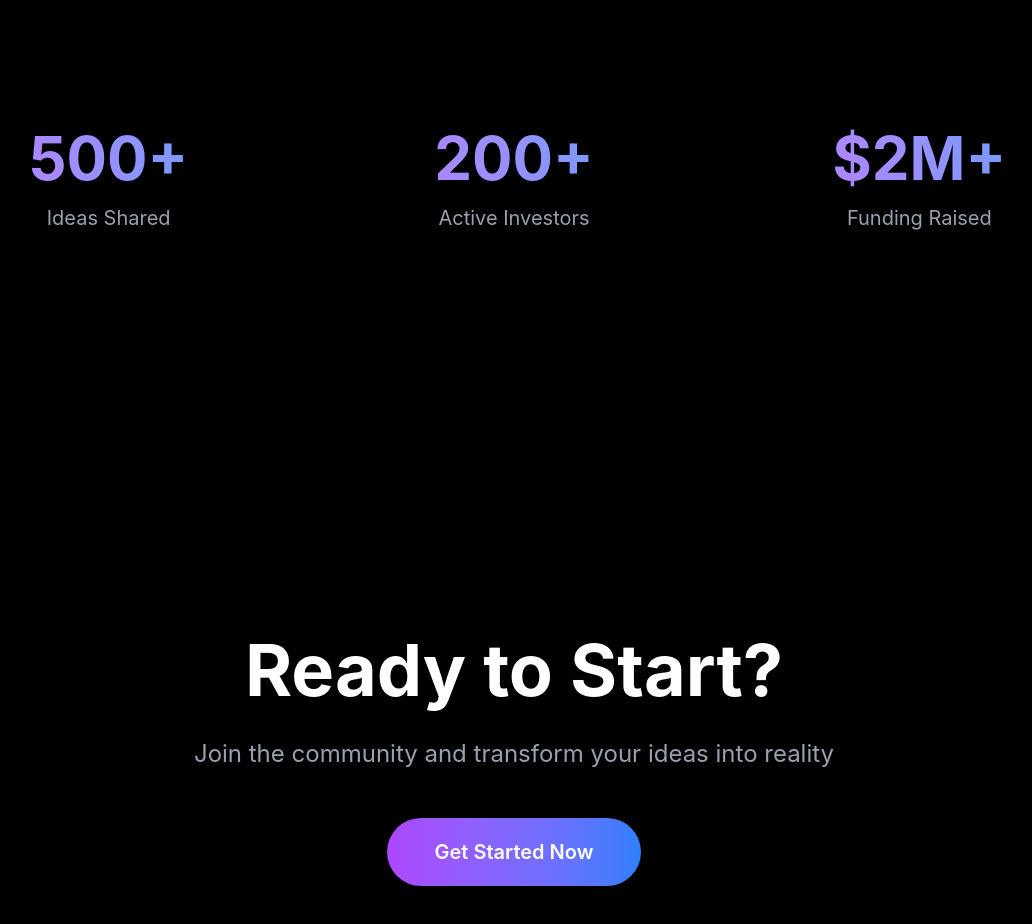
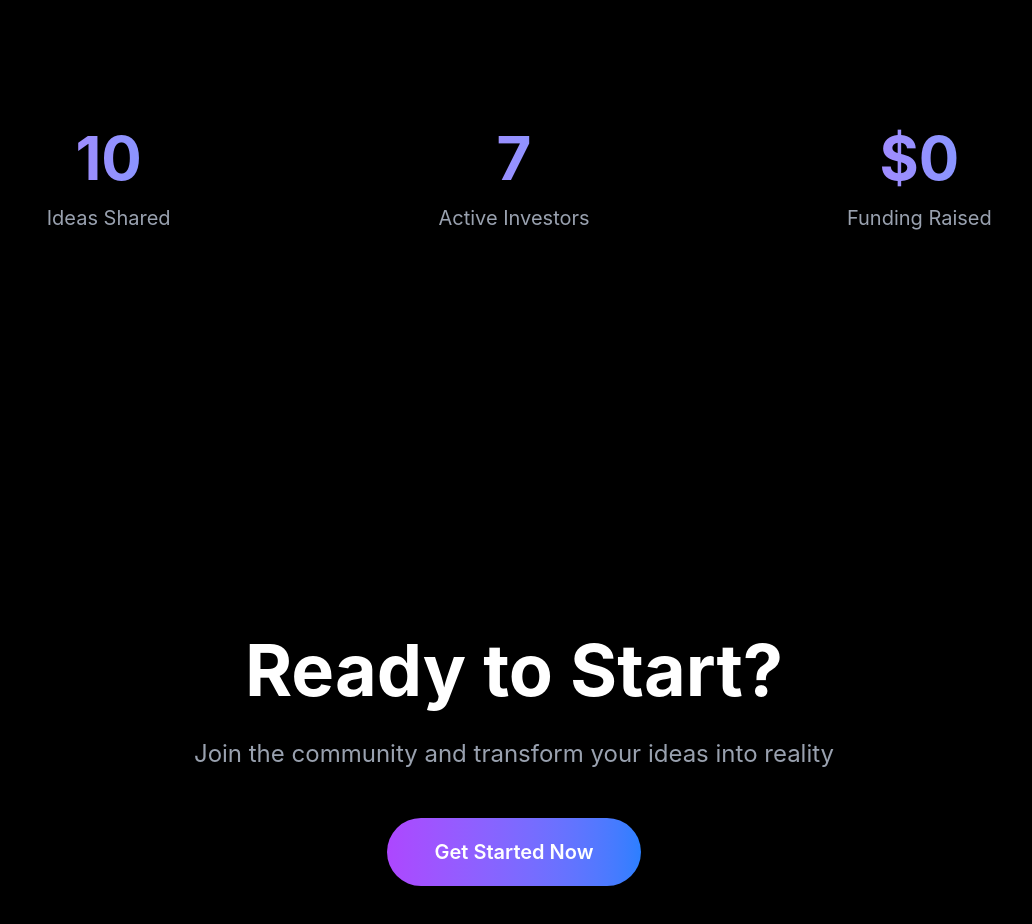
Before and after one commit to anitacheru/idealink-frontend, a React app: page / in a window 1280 px wide. Shown: the part 2400-3324 px from the top of the page, without its empty margins (126-1158 px from the left). Built offline with nearby package versions, Linux system fonts and the light colour scheme; the HTML template or start-up script is replaced by a standard one.

Commit message:
changing of values

```diff
--- a/src/pages/LandingPage.tsx
+++ b/src/pages/LandingPage.tsx
@@ -251,9 +251,9 @@ export default function LusionLandingPage() {
       <section className="relative py-32 px-8">
         <div className="max-w-6xl mx-auto grid md:grid-cols-3 gap-16 text-center">
           {[
-            { number: "500+", label: "Ideas Shared" },
-            { number: "200+", label: "Active Investors" },
-            { number: "$2M+", label: "Funding Raised" },
+            { number: "10", label: "Ideas Shared" },
+            { number: "7", label: "Active Investors" },
+            { number: "$0", label: "Funding Raised" },
           ].map((stat, i) => (
             <motion.div
               key={i}
```
